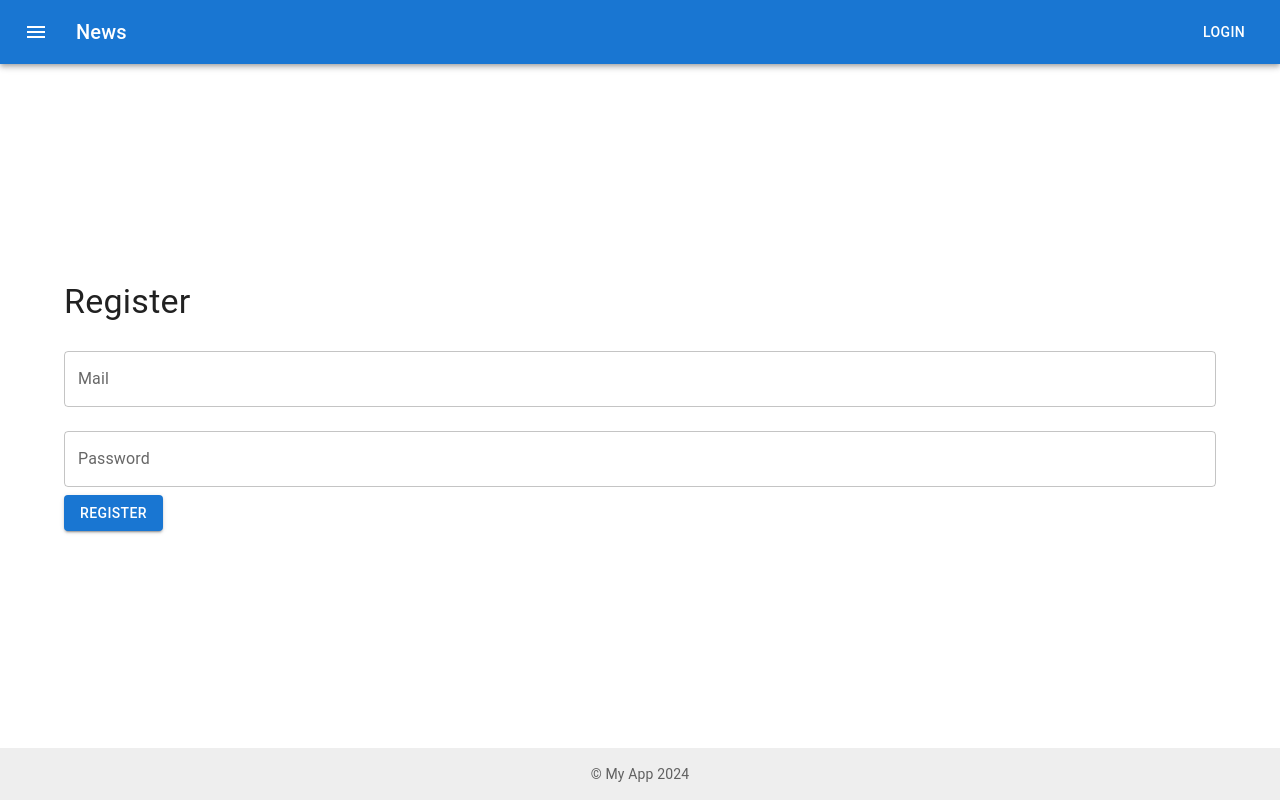
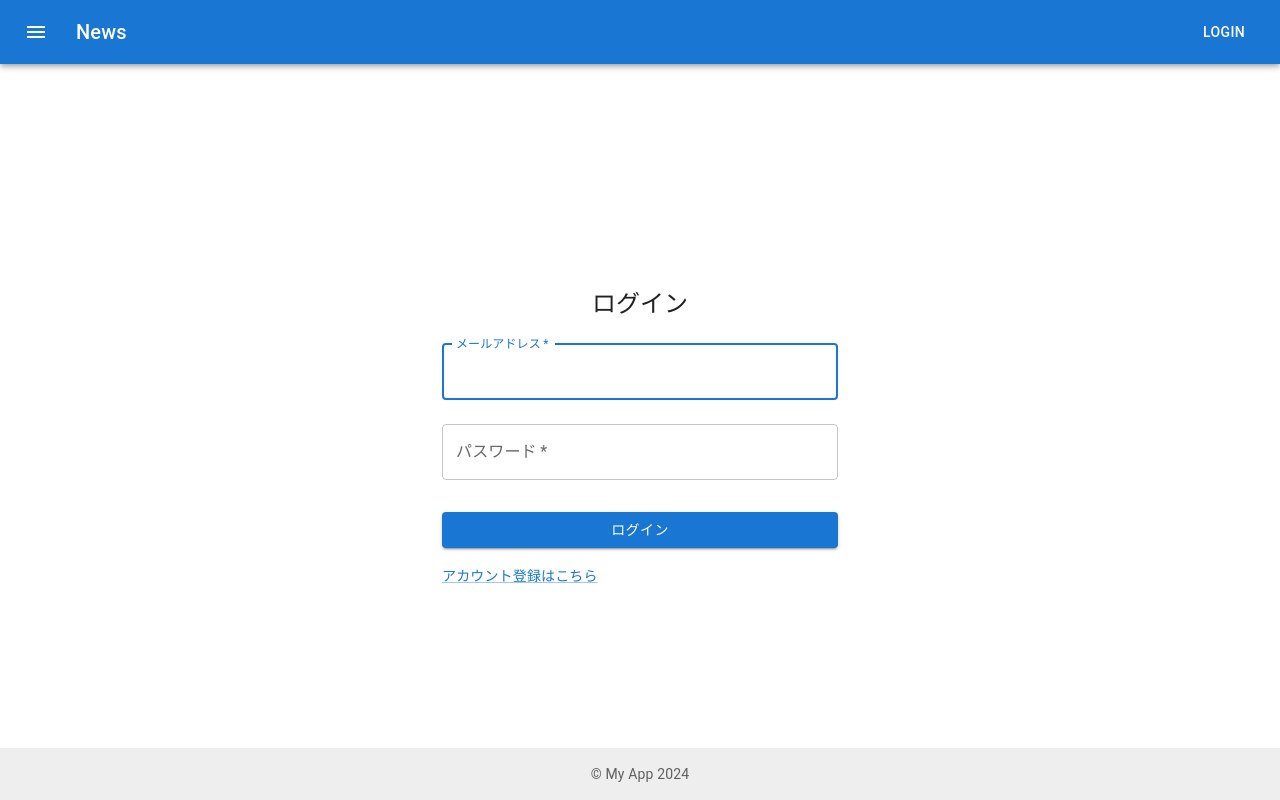
Before and after one commit to ryory2/react-app, a React (Create React App) app: page /login2 in a window 1280 px wide. Built offline with nearby package versions, Linux system fonts and the light colour scheme.

Commit message:
【概要】ログイン、登録画面を実装 【関連処理】

```diff
--- a/src/pages/Login2.tsx
+++ b/src/pages/Login2.tsx
@@ -1,64 +1,57 @@
-import React, { useState } from 'react';
-import axios from 'axios';
-import { TextField, Button, Container, Typography } from '@mui/material';
+import React from 'react';
+import { Button, TextField, Link, Container, Box, Typography } from '@mui/material';
+import { Link as RouterLink } from 'react-router-dom';
 
-const Register2: React.FC = () => {
-  const [mail, setMail] = useState('');
-  const [password, setPassword] = useState('');
-  const [errors, setErrors] = useState<{ mail?: string; password?: string }>({});
-
-  const handleRegister = async () => {
-    try {
-      const response = await axios.post('/register', { mail, password });
-      if (response.status === 200) {
-        const token = response.data.token;
-        // JWTトークンを適切に保存（例: localStorage）
-        localStorage.setItem('jwtToken', token);
-        // 成功時の画面遷移
-        window.location.href = '/success'; // 適切な成功画面に遷移
-      }
-    } catch (error) {
-      if (axios.isAxiosError(error) && error.response) {
-        if (error.response.status === 400) {
-          // 400エラーの場合、各項目の下にエラーメッセージを表示
-          setErrors(error.response.data.errors);
-        } else {
-          // その他のエラー処理
-          console.error('Unexpected error:', error.response.data);
-        }
-      }
-    }
-  };
-
+const Login2: React.FC = () => {
     return (
-    <Container>
-      <Typography variant="h4" gutterBottom>
-        Register
+        <Container component="main" maxWidth="xs">
+            <Box
+                sx={{
+                    marginTop: 8,
+                    display: 'flex',
+                    flexDirection: 'column',
+                    alignItems: 'center',
+                }}
+            >
+                <Typography component="h1" variant="h5">
+                    ログイン
                 </Typography>
+                <Box component="form" noValidate sx={{ mt: 1 }}>
                     <TextField
-        label="Mail"
-        value={mail}
-        onChange={(e) => setMail(e.target.value)}
-        error={Boolean(errors.mail)}
-        helperText={errors.mail}
+                        margin="normal"
+                        required
                         fullWidth
-        margin="normal"
+                        id="email"
+                        label="メールアドレス"
+                        name="email"
+                        autoComplete="email"
+                        autoFocus
                     />
                     <TextField
-        label="Password"
+                        margin="normal"
+                        required
+                        fullWidth
+                        name="password"
+                        label="パスワード"
                         type="password"
-        value={password}
-        onChange={(e) => setPassword(e.target.value)}
-        error={Boolean(errors.password)}
-        helperText={errors.password}
+                        id="password"
+                        autoComplete="current-password"
+                    />
+                    <Button
+                        type="submit"
                         fullWidth
-        margin="normal"
-      />
-      <Button variant="contained" color="primary" onClick={handleRegister}>
-        Register
+                        variant="contained"
+                        sx={{ mt: 3, mb: 2 }}
+                    >
+                        ログイン
                     </Button>
+                    <Link component={RouterLink} to="/register2" variant="body2">
+                        アカウント登録はこちら
+                    </Link>
+                </Box>
+            </Box>
         </Container>
     );
 };
 
-export default Register2;
+export default Login2;
--- a/src/pages/Register2.tsx
+++ b/src/pages/Register2.tsx
@@ -1,8 +1,36 @@
-import React from 'react';
+import React, { useState } from 'react';
+import axios from 'axios';
 import { Button, TextField, Link, Container, Box, Typography } from '@mui/material';
 import { Link as RouterLink } from 'react-router-dom';
 
 const Register2: React.FC = () => {
+    const [mail, setMail] = useState('');
+    const [password, setPassword] = useState('');
+    const [errors, setErrors] = useState<{ mail?: string; password?: string }>({});
+
+    const handleRegister = async () => {
+        try {
+            const response = await axios.post('http://localhost:8080/api/v1/auth/register', { mail, password });
+            if (response.status === 200) {
+                const token = response.data.token;
+                // JWTトークンを適切に保存（例: localStorage）
+                localStorage.setItem('jwtToken', token);
+                // 成功時の画面遷移
+                window.location.href = '/success'; // 適切な成功画面に遷移
+            }
+        } catch (error) {
+            if (axios.isAxiosError(error) && error.response) {
+                if (error.response.status === 400) {
+                    // 400エラーの場合、各項目の下にエラーメッセージを表示
+                    setErrors(error.response.data.errors);
+                } else {
+                    // その他のエラー処理
+                    console.error('Unexpected error:', error.response.data);
+                }
+            }
+        }
+    };
+
     return (
         <Container component="main" maxWidth="xs">
             <Box
@@ -21,36 +49,32 @@ const Register2: React.FC = () => {
                         margin="normal"
                         required
                         fullWidth
-            id="username"
-            label="ユーザー名"
-            name="username"
-            autoComplete="username"
-            autoFocus
+                        id="email"
+                        autoComplete="email"
+                        label="メールアドレス"
+                        value={mail}
+                        onChange={(e) => setMail(e.target.value)}
+                        error={Boolean(errors.mail)}
+                        helperText={errors.mail}
                     />
                     <TextField
                         margin="normal"
                         required
                         fullWidth
-            id="email"
-            label="メールアドレス"
-            name="email"
-            autoComplete="email"
-          />
-          <TextField
-            margin="normal"
-            required
-            fullWidth
-            name="password"
+                        id="password"
+                        autoComplete="current-password"
                         label="パスワード"
                         type="password"
-            id="password"
-            autoComplete="current-password"
+                        value={password}
+                        onChange={(e) => setPassword(e.target.value)}
+                        error={Boolean(errors.password)}
+                        helperText={errors.password}
                     />
                     <Button
-            type="submit"
                         fullWidth
                         variant="contained"
                         sx={{ mt: 3, mb: 2 }}
+                        onClick={handleRegister}
                     >
                         登録
                     </Button>
```
Lines whose indentation alone changed are shown as unchanged.
